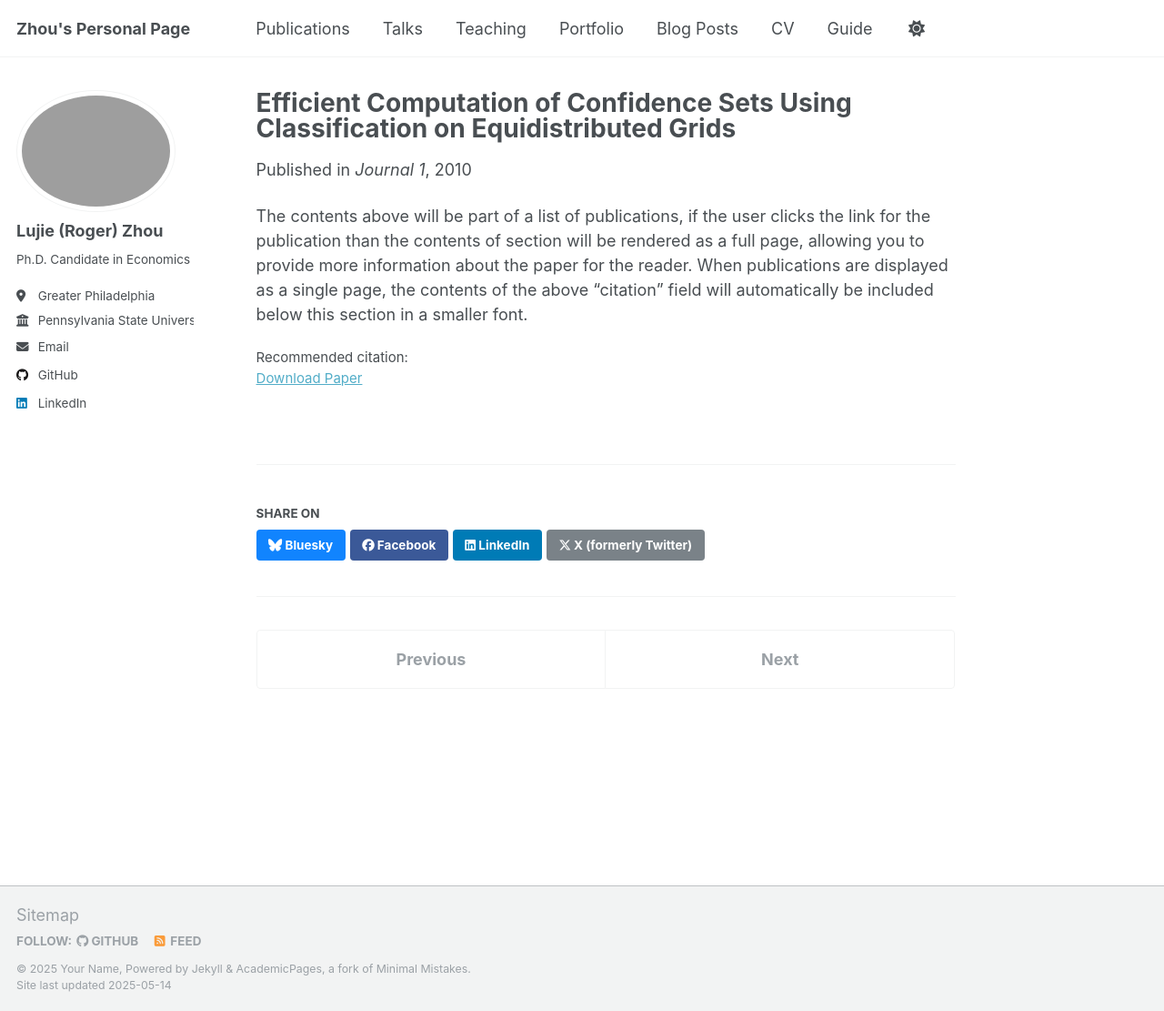
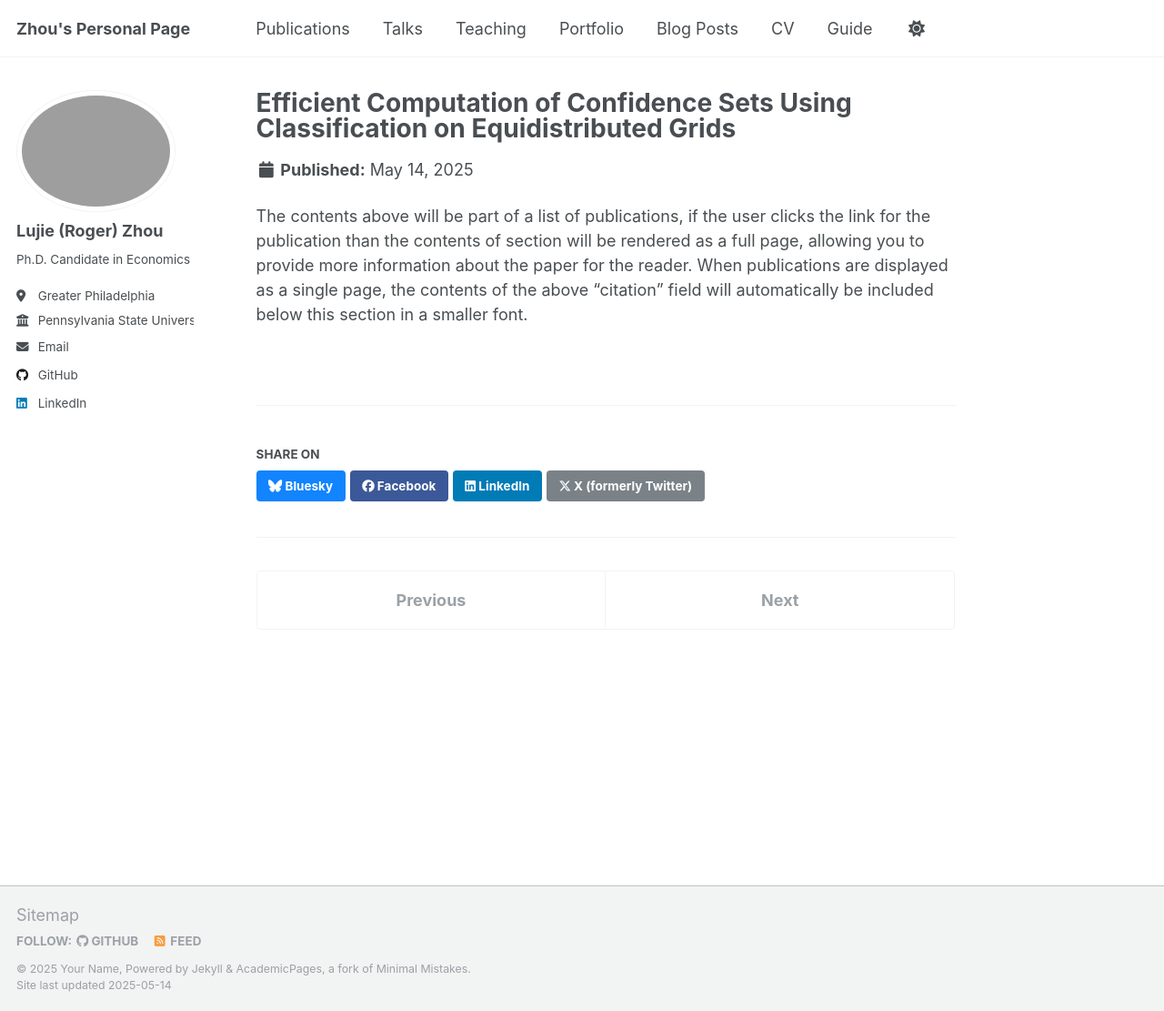
Before and after one commit to lbz5158/lujiezhou.github.io, a Jekyll site: the page built from _publications/svm.md, in a window 1280 px wide and 1111 px high. Shown: the whole window at 91% size. Built offline with Jekyll 4.4.1, drawn with Linux system fonts in a browser that asks for light colours.

Commit message:
Update svm.md

```diff
--- a/_publications/svm.md
+++ b/_publications/svm.md
@@ -3,13 +3,8 @@ title: "Efficient Computation of Confidence Sets Using Classification on Equidis
 "
 collection: publications
 category: manuscripts
-permalink:
-excerpt: 'Abstract: Economic models produce moment inequalities, which can be used to form tests of the true parameters. Confidence sets (CS) of the true parameters are derived by inverting these tests. However, they often lack analytical expressions, necessitating a grid search to obtain the CS numerically by retaining the grid points that pass the test. When the statistic is not asymptotically pivotal, constructing the critical value for each grid point in the parameter space adds to the computational burden. In this paper, we convert the computational issue into a classification problem by using a support vector machine (SVM) classifier. Its decision function provides a faster and more systematic way of dividing the parameter space into two regions: inside vs. outside of the confidence set. We label those points in the CS as 1 and those outside as -1. Researchers can train the SVM classifier on a grid of manageable size and use it to determine whether points on denser grids are in the CS or not. We establish certain conditions for the grid so that there is a tuning that allows us to asymptotically reproduce the test in the CS. This means that in the limit, a point is classified as belonging to the confidence set if and only if it is labeled as 1 by the SVM.
-.'
-date: 2010-10-01
-venue: 'Journal 1'
+excerpt: 'Abstract: Economic models produce moment inequalities, which can be used to form tests of the true parameters. Confidence sets (CS) of the true parameters are derived by inverting these tests. However, they often lack analytical expressions, necessitating a grid search to obtain the CS numerically by retaining the grid points that pass the test. When the statistic is not asymptotically pivotal, constructing the critical value for each grid point in the parameter space adds to the computational burden. In this paper, we convert the computational issue into a classification problem by using a support vector machine (SVM) classifier. Its decision function provides a faster and more systematic way of dividing the parameter space into two regions: inside vs. outside of the confidence set. We label those points in the CS as 1 and those outside as -1. Researchers can train the SVM classifier on a grid of manageable size and use it to determine whether points on denser grids are in the CS or not. We establish certain conditions for the grid so that there is a tuning that allows us to asymptotically reproduce the test in the CS. This means that in the limit, a point is classified as belonging to the confidence set if and only if it is labeled as 1 by the SVM.'
 paperurl: 'https://arxiv.org/pdf/2401.01804'
-citation: ''
 ---
 
 The contents above will be part of a list of publications, if the user clicks the link for the publication than the contents of section will be rendered as a full page, allowing you to provide more information about the paper for the reader. When publications are displayed as a single page, the contents of the above "citation" field will automatically be included below this section in a smaller font.
```
